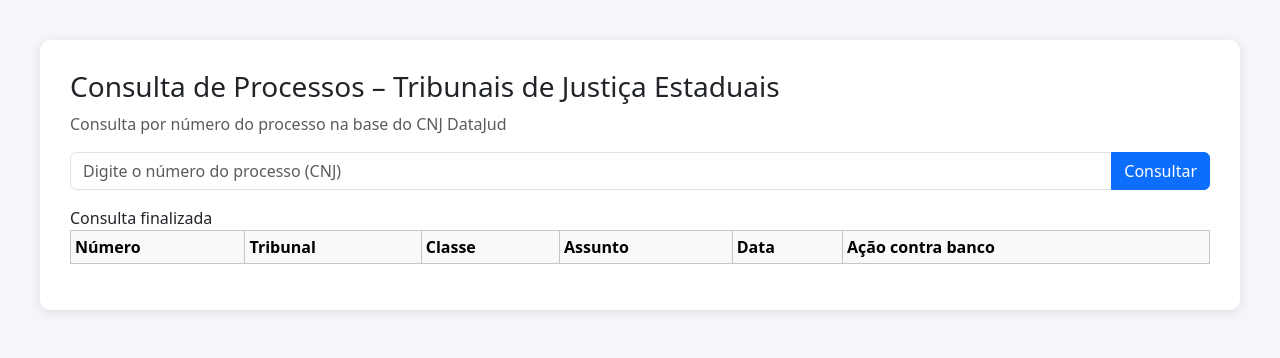
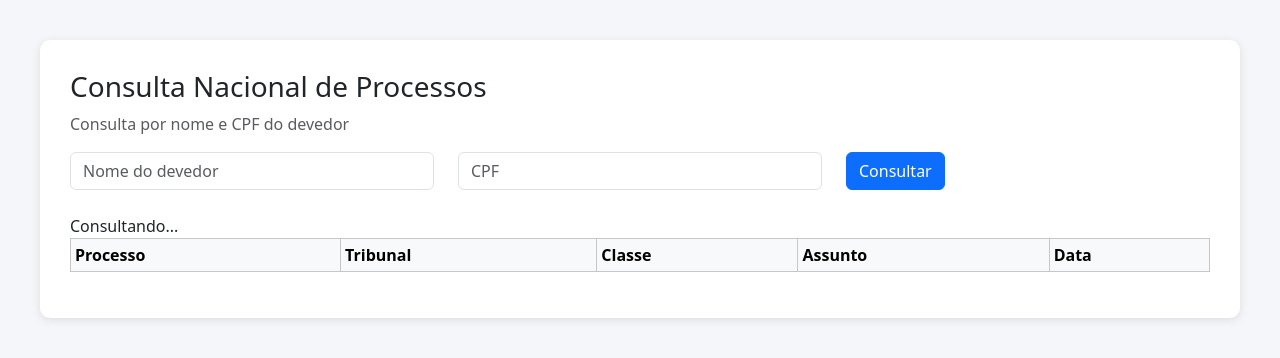
Before and after one commit to FreitasLeiloeiro/consulta-processos, a plain HTML site: page index.html in a window 1280 px wide. Both pictures are taken after a click on the button "Consultar". Drawn offline with nearby package versions, Linux system fonts and the light colour scheme; no server answers.

Commit message:
Update index.html

```diff
--- a/index.html
+++ b/index.html
@@ -6,7 +6,7 @@
 
 <meta charset="UTF-8">
 
-<title>Consulta de Processos – Tribunais Estaduais</title>
+<title>Consulta Nacional de Processos</title>
 
 <link rel="stylesheet"
 href="https://cdn.jsdelivr.net/npm/bootstrap@5.3.2/dist/css/bootstrap.min.css">
@@ -35,28 +35,47 @@ box-shadow:0 2px 10px rgba(0,0,0,0.1);
 
 <div class="container-box">
 
-<h3>Consulta de Processos – Tribunais de Justiça Estaduais</h3>
+<h3>Consulta Nacional de Processos</h3>
 
 <p class="text-muted">
-Consulta por número do processo na base do CNJ DataJud
+Consulta por nome e CPF do devedor
 </p>
 
-<div class="input-group mb-3">
+<div class="row">
+
+<div class="col">
 
 <input
-id="busca"
+id="nome"
 class="form-control"
-placeholder="Digite o número do processo (CNJ)">
+placeholder="Nome do devedor">
+
+</div>
+
+<div class="col">
+
+<input
+id="cpf"
+class="form-control"
+placeholder="CPF">
+
+</div>
+
+<div class="col">
 
 <button
 class="btn btn-primary"
-onclick="buscar()">
+onclick="consultar()">
 
 Consultar
 
 </button>
 
 </div>
+
+</div>
+
+<br>
 
 <div id="status"></div>
 
@@ -65,12 +84,11 @@ Consultar
 <thead class="table-light">
 
 <tr>
-<th>Número</th>
+<th>Processo</th>
 <th>Tribunal</th>
 <th>Classe</th>
 <th>Assunto</th>
 <th>Data</th>
-<th>Ação contra banco</th>
 </tr>
 
 </thead>
@@ -83,113 +101,43 @@ Consultar
 
 <script>
 
-const APIKEY = "ApiKey cDZHYzlZa0JadVREZDJCendQbXY6SkJlTzNjLV9TRENyQk1RdnFKZGRQdw=="
+async function consultar(){
 
-const tribunais = [
-"tjsp","tjmg","tjrj","tjrs","tjsc","tjpr"
-]
+const nome = document.getElementById("nome").value
+const cpf = document.getElementById("cpf").value
 
-const bancos = [
-"BANCO DO BRASIL",
-"CAIXA",
-"BRADESCO",
-"ITAU",
-"SANTANDER",
-"BTG",
-"SAFRA"
-]
+document.getElementById("status").innerHTML="Consultando..."
 
-function detectarBanco(texto){
+const url = "https://consulta.consultaacao.workers.dev/consulta?nome="+encodeURIComponent(nome)+"&cpf="+cpf
 
-if(!texto) return ""
+const r = await fetch(url)
 
-texto = texto.toUpperCase()
+const data = await r.json()
 
-for(let b of bancos){
-
-if(texto.includes(b)){
-return "SIM"
-}
-
-}
-
-return ""
-
-}
-
-async function buscar(){
-
-let numeroProcesso = document.getElementById("busca").value
-
-let tabela = document.getElementById("resultado")
+const tabela = document.getElementById("resultado")
 
 tabela.innerHTML=""
 
-document.getElementById("status").innerHTML="Consultando tribunais..."
-
-for(let tribunal of tribunais){
-
-try{
-
-let query = {
-
-query:{
-term:{
-numeroProcesso: numeroProcesso
-}
-}
-
-}
-
-let url = "https://api-publica.datajud.cnj.jus.br/api_publica_"+tribunal+"/_search"
-
-let r = await fetch("https://corsproxy.io/?"+encodeURIComponent(url),{
-
-method:"POST",
-
-headers:{
-"Content-Type":"application/json",
-"Authorization":APIKEY
-},
-
-body:JSON.stringify(query)
-
-})
-
-let data = await r.json()
-
-let hits = data.hits?.hits || []
-
-hits.forEach(p=>{
-
-let s = p._source
-
-let banco = detectarBanco(s.assunto)
+data.processos.forEach(p=>{
 
 tabela.innerHTML += `
 
 <tr>
-<td>${s.numeroProcesso || ""}</td>
-<td>${s.tribunal || ""}</td>
-<td>${s.classe?.nome || ""}</td>
-<td>${s.assunto || ""}</td>
-<td>${s.dataAjuizamento || ""}</td>
-<td>${banco}</td>
+
+<td>${p.numero}</td>
+<td>${p.tribunal}</td>
+<td>${p.classe}</td>
+<td>${p.assunto}</td>
+<td>${p.data}</td>
+
 </tr>
 
 `
 
 })
 
-}catch(e){
-
-console.log("Erro no tribunal", tribunal)
-
-}
-
-}
-
-document.getElementById("status").innerHTML="Consulta finalizada"
+document.getElementById("status").innerHTML=
+"Processos encontrados: "+data.processos.length
 
 }
 
```
